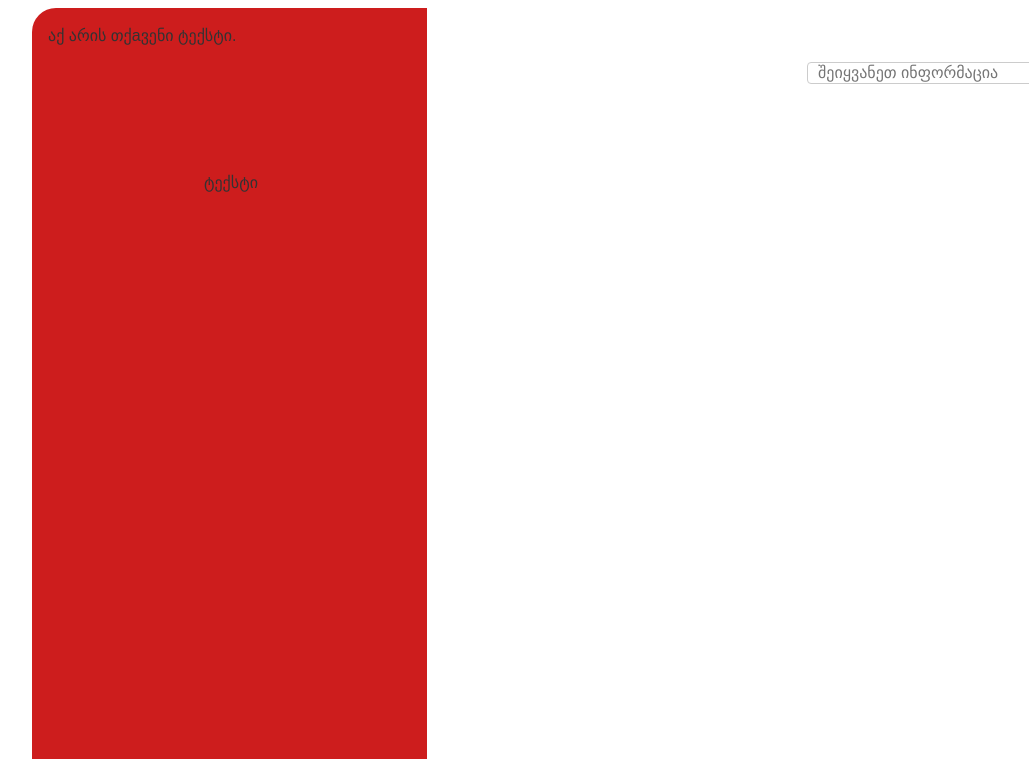
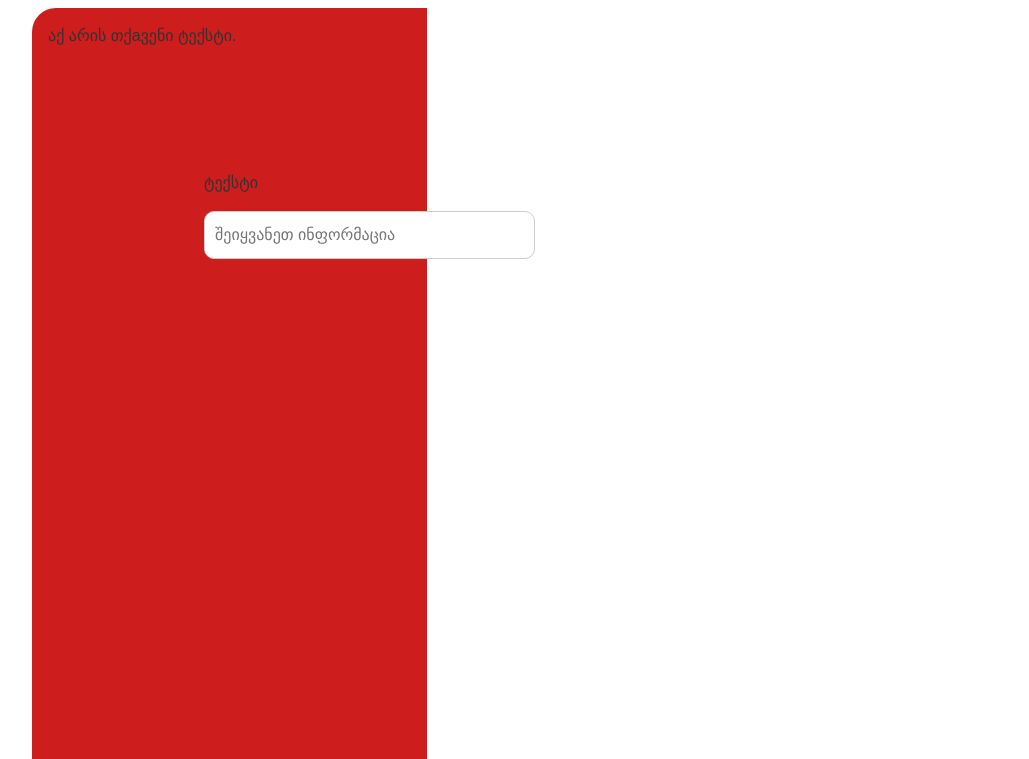
Before and after one commit to toro-jpg/-, a plain HTML site: page index.html in a window 1280 px wide. Shown: the part 123-882 px from the top of the page, without its empty margins (108-1137 px from the left). Drawn offline with Linux system fonts and the light colour scheme.

Commit message:
fiished header

```diff
--- a/index.html
+++ b/index.html
@@ -47,6 +47,7 @@
         class="custom-input"
         placeholder="შეიყვანეთ ინფორმაცია"
       />
+      <div class="custom-box"></div>
     </div>
   </section>
 </html>
--- a/scr/css/style.css
+++ b/scr/css/style.css
@@ -99,12 +99,12 @@ nav {
   color: #333; /* ტექსტის ფერი */
 }
 .custom-input {
-  /*xwidth: 331px;
+  width: 331px;
   height: 48px;
 
   top: 203px;
   left: 172px;
-  /*border-radius: 10px 0 0 0; /* მხოლოდ ზედა მარცხენა კუთხეში */
+  border-radius: 10px;
   border: 1px solid #ccc; /* საზღვრის ფერი */
 
   padding: 10px; /* შიდა სივრცე */
@@ -112,3 +112,13 @@ nav {
   font-size: 16px; /* ფონტის ზომა */
   line-height: 24px; /* ხაზის სიმაღლე */
 }
+.custom-box {
+  width: 331px;
+  height: 48px;
+  position: absolute; /* აუცილებელია იმისათვის, რომ top და left ფუნქციონირებდეს */
+  top: 203px;
+  left: 172px;
+  gap: 0; /* შეიძლება საჭირო არ იყოს, თუ ეს ერთეული ელემენტია */
+  border-radius: 10px 0 0 0; /* მრგვალებს მხოლოდ ზედა მარცხენა კუთხეს */
+  border: 1px solid transparent; /* ზედა საზღვრის სიგანე */
+}
```
